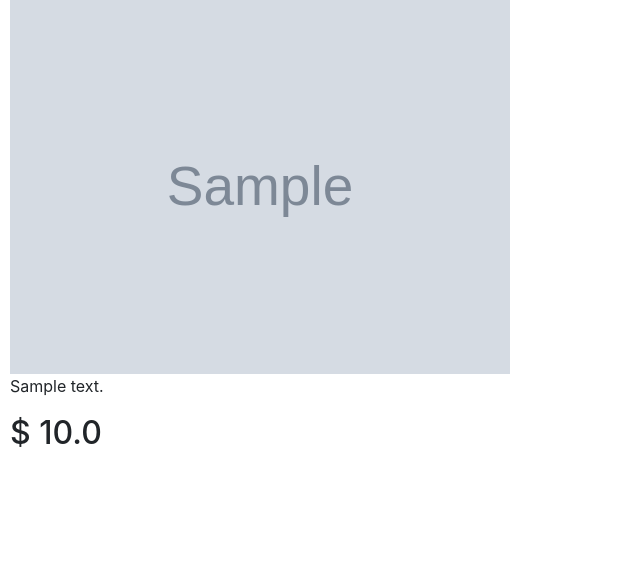
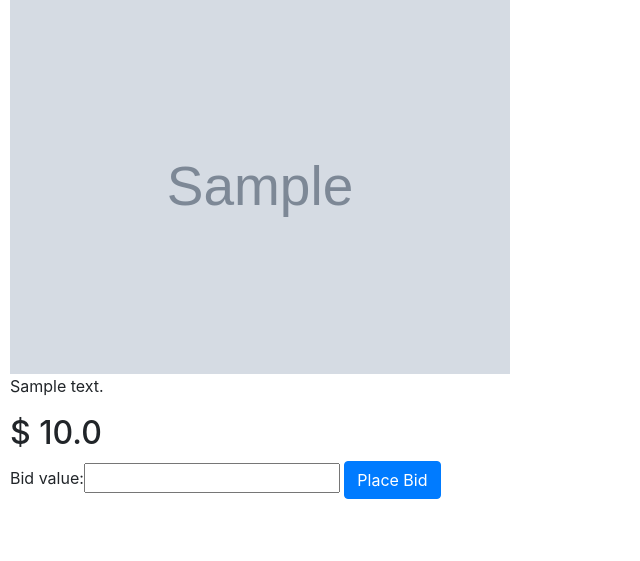
Before and after one commit to danrmoliv/cs50w-project2, a Django app: page /listings/1 in a window 1280 px wide. Shown: the part 210-771 px from the top of the page, without its empty margins (0-640 px from the left). Run offline with Django 3.2, Linux system fonts and the light colour scheme; a user stored in the database is signed in; tables that the repository leaves empty hold one stand-in row (values such as "Sample post"); grey boxes marked "Sample" are stand-in pictures; some libraries are stand-ins or nearby versions.

Commit message:
Create Bid ModelForm

```diff
--- a/commerce/auctions/models.py
+++ b/commerce/auctions/models.py
@@ -22,6 +22,7 @@ class Bid(models.Model):
     product = models.ForeignKey(Listing, on_delete=models.CASCADE, related_name="bids_on_product")
     bid_value = models.FloatField(blank=False)
     user_bid = models.ForeignKey(User, on_delete=models.CASCADE, related_name='bids_by_user')
+    submited_at = models.DateTimeField(auto_now_add=True)
 
     def __str__(self):
         return f"{self.product} - Bid: {self.bid_value} - Bid from: {self.user_bid}"
--- a/commerce/auctions/templates/auctions/listings.html
+++ b/commerce/auctions/templates/auctions/listings.html
@@ -1,4 +1,5 @@
 {% extends "auctions/layout.html" %}
+{% load bootstrap %}
 
 {% block body %}
     <h2>Listing: {{listing.title}}</h2>
@@ -8,4 +9,11 @@
     <p>{{ listing.description }}</p>
     <h2>$ {{ listing.min_price }}</h2>
 
+    {% if user.is_authenticated %}
+        <form action="">
+            {{ form_bid|bootstrap }}
+            <input type="submit" value="Place Bid" class="btn btn-primary">
+        </form>
+    {% endif %}
+
 {% endblock %}
--- a/commerce/auctions/views.py
+++ b/commerce/auctions/views.py
@@ -11,6 +11,15 @@ class ListingForm(ModelForm):
     class Meta:
         model = Listing
         fields = ['title', 'description', 'min_price', 'image_url', 'category']
+
+    def __init__(self, *args, **kwargs):
+        self.user = kwargs.pop('user', None)
+        super().__init__(*args, **kwargs)
+
+class BidForm(ModelForm):
+    class Meta:
+        model = Bid
+        fields = ['bid_value']
 
     def __init__(self, *args, **kwargs):
         self.user = kwargs.pop('user', None)
@@ -78,8 +87,11 @@ def register(request):
 def listing_view(request, listing_id):
     listing = Listing.objects.get(id=listing_id)
 
+    form_bid = BidForm(user=request.user)
+
     return render(request, "auctions/listings.html", {
-        "listing": listing
+        "listing": listing,
+        'form_bid': form_bid
     })
 
 def listing_new(request):
```
Also changed, not shown: commerce/auctions/migrations/0005_bid_submited_at.py (added).
